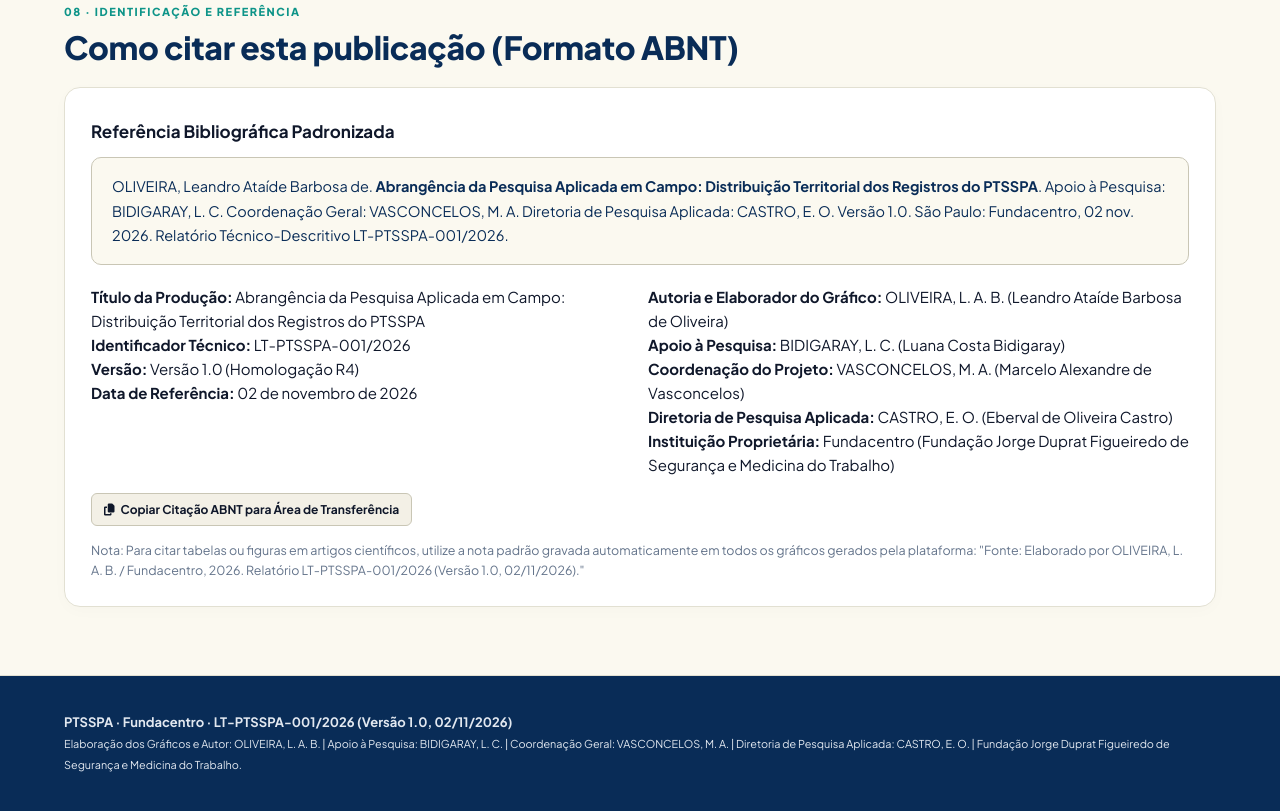
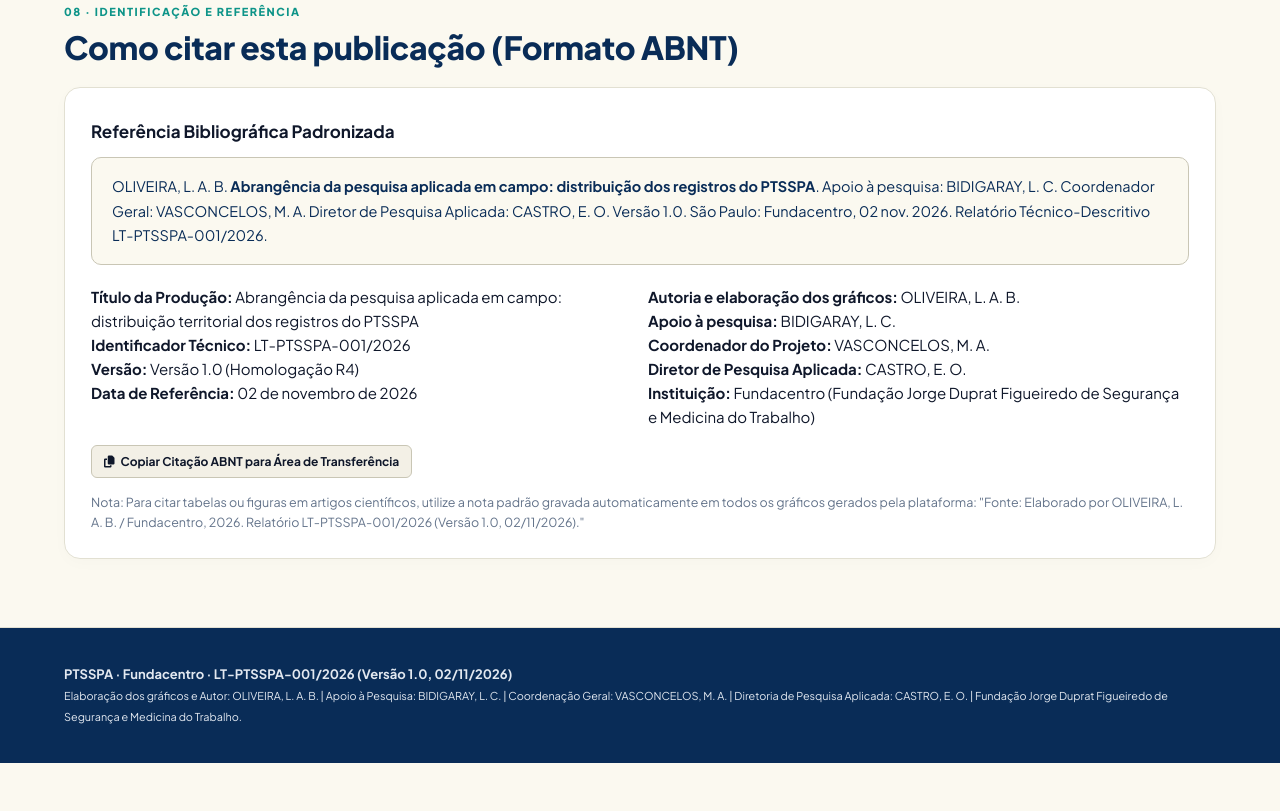
Before and after one commit to Leo4US/databank-pesca-artesanal.v1, a plain HTML site: page abrangencia-ptsspa-001.html in a window 1280 px wide. Shown: the part 9779-10590 px from the top of the page. After the commit the page ends 10542 px from the top, so only its background shows below. Drawn offline with Linux system fonts and the light colour scheme.

Commit message:
Update abrangencia-ptsspa-001.html
.

```diff
--- a/abrangencia-ptsspa-001.html
+++ b/abrangencia-ptsspa-001.html
@@ -845,22 +845,22 @@
         <div class="panel">
           <h3>Referência Bibliográfica Padronizada</h3>
           <div style="background:var(--bg-cream); border:1px solid var(--border-strong); padding:16px 20px; border-radius:10px; font-family:var(--font-sans); font-size:14.5px; color:var(--navy); margin:12px 0; line-height:1.7;">
-            OLIVEIRA, Leandro Ataíde Barbosa de. <strong>Abrangência da Pesquisa Aplicada em Campo: Distribuição Territorial dos Registros do PTSSPA</strong>. Apoio à Pesquisa: BIDIGARAY, L. C. Coordenação Geral: VASCONCELOS, M. A. Diretoria de Pesquisa Aplicada: CASTRO, E. O. Versão 1.0. São Paulo: Fundacentro, 02 nov. 2026. Relatório Técnico-Descritivo LT-PTSSPA-001/2026.
+            OLIVEIRA, L. A. B. <strong>Abrangência da pesquisa aplicada em campo: distribuição dos registros do PTSSPA</strong>. Apoio à pesquisa: BIDIGARAY, L. C. Coordenador Geral: VASCONCELOS, M. A. Diretor de Pesquisa Aplicada: CASTRO, E. O. Versão 1.0. São Paulo: Fundacentro, 02 nov. 2026. Relatório Técnico-Descritivo LT-PTSSPA-001/2026.
           </div>
 
           <div style="margin-top:20px; display:grid; grid-template-columns: 1fr 1fr; gap:16px;" class="twocol">
             <div>
-              <p><strong>Título da Produção:</strong> Abrangência da Pesquisa Aplicada em Campo: Distribuição Territorial dos Registros do PTSSPA</p>
+              <p><strong>Título da Produção:</strong> Abrangência da pesquisa aplicada em campo: distribuição territorial dos registros do PTSSPA</p>
               <p><strong>Identificador Técnico:</strong> LT-PTSSPA-001/2026</p>
               <p><strong>Versão:</strong> Versão 1.0 (Homologação R4)</p>
               <p><strong>Data de Referência:</strong> 02 de novembro de 2026</p>
             </div>
             <div>
-              <p><strong>Autoria e Elaborador do Gráfico:</strong> OLIVEIRA, L. A. B. (Leandro Ataíde Barbosa de Oliveira)</p>
-              <p><strong>Apoio à Pesquisa:</strong> BIDIGARAY, L. C. (Luana Costa Bidigaray)</p>
-              <p><strong>Coordenação do Projeto:</strong> VASCONCELOS, M. A. (Marcelo Alexandre de Vasconcelos)</p>
-              <p><strong>Diretoria de Pesquisa Aplicada:</strong> CASTRO, E. O. (Eberval de Oliveira Castro)</p>
-              <p><strong>Instituição Proprietária:</strong> Fundacentro (Fundação Jorge Duprat Figueiredo de Segurança e Medicina do Trabalho)</p>
+              <p><strong>Autoria e elaboração dos gráficos:</strong> OLIVEIRA, L. A. B.</p>
+              <p><strong>Apoio à pesquisa:</strong> BIDIGARAY, L. C.</p>
+              <p><strong>Coordenador do Projeto:</strong> VASCONCELOS, M. A.</p>
+              <p><strong>Diretor de Pesquisa Aplicada:</strong> CASTRO, E. O.</p>
+              <p><strong>Instituição:</strong> Fundacentro (Fundação Jorge Duprat Figueiredo de Segurança e Medicina do Trabalho)</p>
             </div>
           </div>
 
@@ -883,10 +883,10 @@
         Ao utilizar este elemento gráfico ou conjunto de dados em artigos, monografias ou relatórios técnicos, por favor cite a fonte oficial conforme a norma ABNT:
       </p>
       <div id="modalCitationText" style="background:var(--bg-cream); border:1px solid var(--border-subtle); padding:14px; border-radius:8px; font-size:13.5px; font-family:var(--font-sans); color:var(--navy); line-height:1.6; margin-bottom:20px;">
-        OLIVEIRA, L. A. B. <strong>Abrangência da Pesquisa Aplicada em Campo: Distribuição Territorial dos Registros do PTSSPA</strong>. Apoio à Pesquisa: BIDIGARAY, L. C. Coordenação Geral: VASCONCELOS, M. A. Diretoria de Pesquisa Aplicada: CASTRO, E. O. Versão 1.0. São Paulo: Fundacentro, 02 nov. 2026. Relatório Técnico-Descritivo LT-PTSSPA-001/2026.
+        OLIVEIRA, L. A. B. <strong>Abrangência da pesquisa aplicada em campo: distribuição dos registros do PTSSPA</strong>. Apoio à pesquisa: BIDIGARAY, L. C. Coordenador Geral: VASCONCELOS, M. A. Diretor de Pesquisa Aplicada: CASTRO, E. O. Versão 1.0. São Paulo: Fundacentro, 02 nov. 2026. Relatório Técnico-Descritivo LT-PTSSPA-001/2026.
       </div>
       <div style="display:flex; justify-content:flex-end; gap:10px;">
-        <button type="button" onclick="copyModalCitation()" style="background:var(--cobalt);"><i class="fa-solid fa-copy"></i> Copiar Citação</button>
+        <button type="button" onclick="copyModalCitation()" style="background:var(--cobalt);"><i class="fa-solid fa-copy"></i> Copiar citação</button>
         <button type="button" onclick="closeCitationModal()" style="background:var(--text-muted); border-color:var(--text-muted);">Fechar</button>
       </div>
     </div>
@@ -896,7 +896,7 @@
   <footer class="footer">
     <div class="wrap">
       <strong>PTSSPA · Fundacentro · LT-PTSSPA-001/2026 (Versão 1.0, 02/11/2026)</strong><br/>
-      <small>Elaboração dos Gráficos e Autor: OLIVEIRA, L. A. B. | Apoio à Pesquisa: BIDIGARAY, L. C. | Coordenação Geral: VASCONCELOS, M. A. | Diretoria de Pesquisa Aplicada: CASTRO, E. O. | Fundação Jorge Duprat Figueiredo de Segurança e Medicina do Trabalho.</small>
+      <small>Elaboração dos gráficos e Autor: OLIVEIRA, L. A. B. | Apoio à Pesquisa: BIDIGARAY, L. C. | Coordenação Geral: VASCONCELOS, M. A. | Diretoria de Pesquisa Aplicada: CASTRO, E. O. | Fundação Jorge Duprat Figueiredo de Segurança e Medicina do Trabalho.</small>
     </div>
   </footer>
 
```
